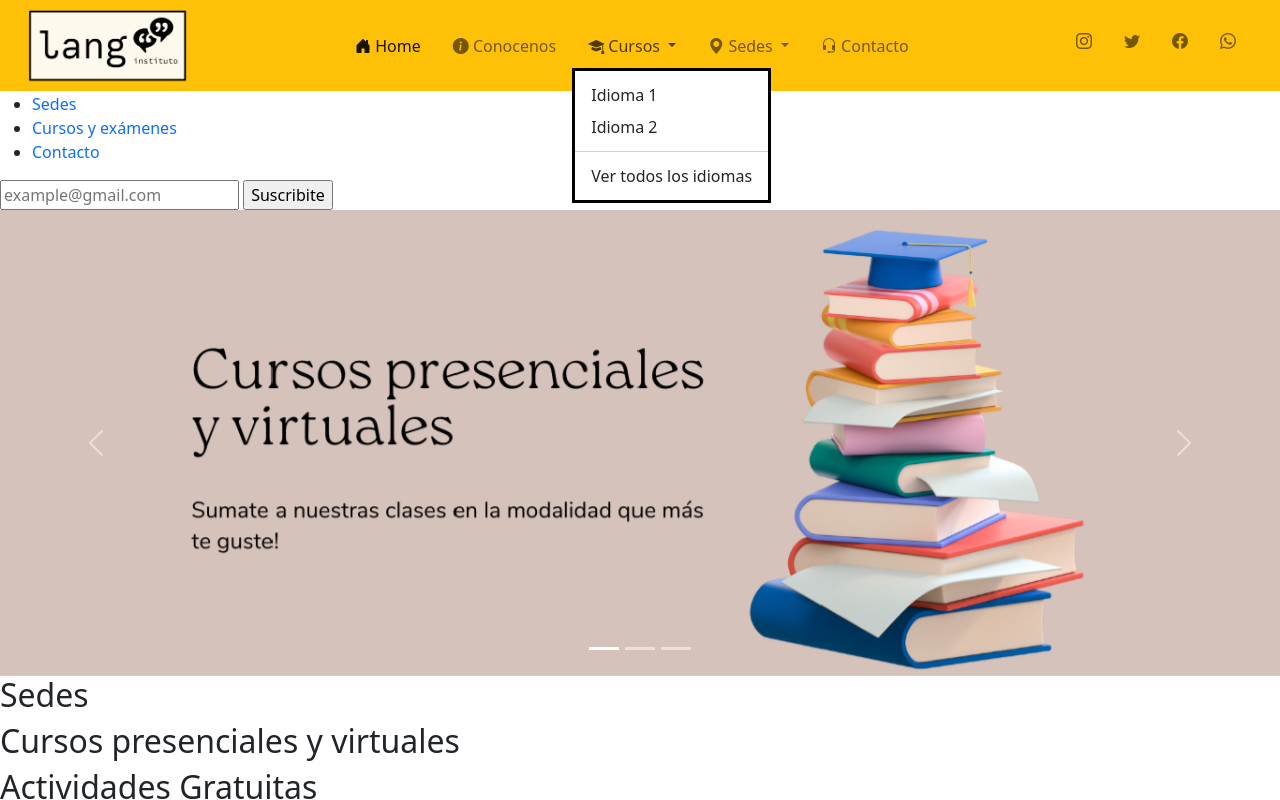
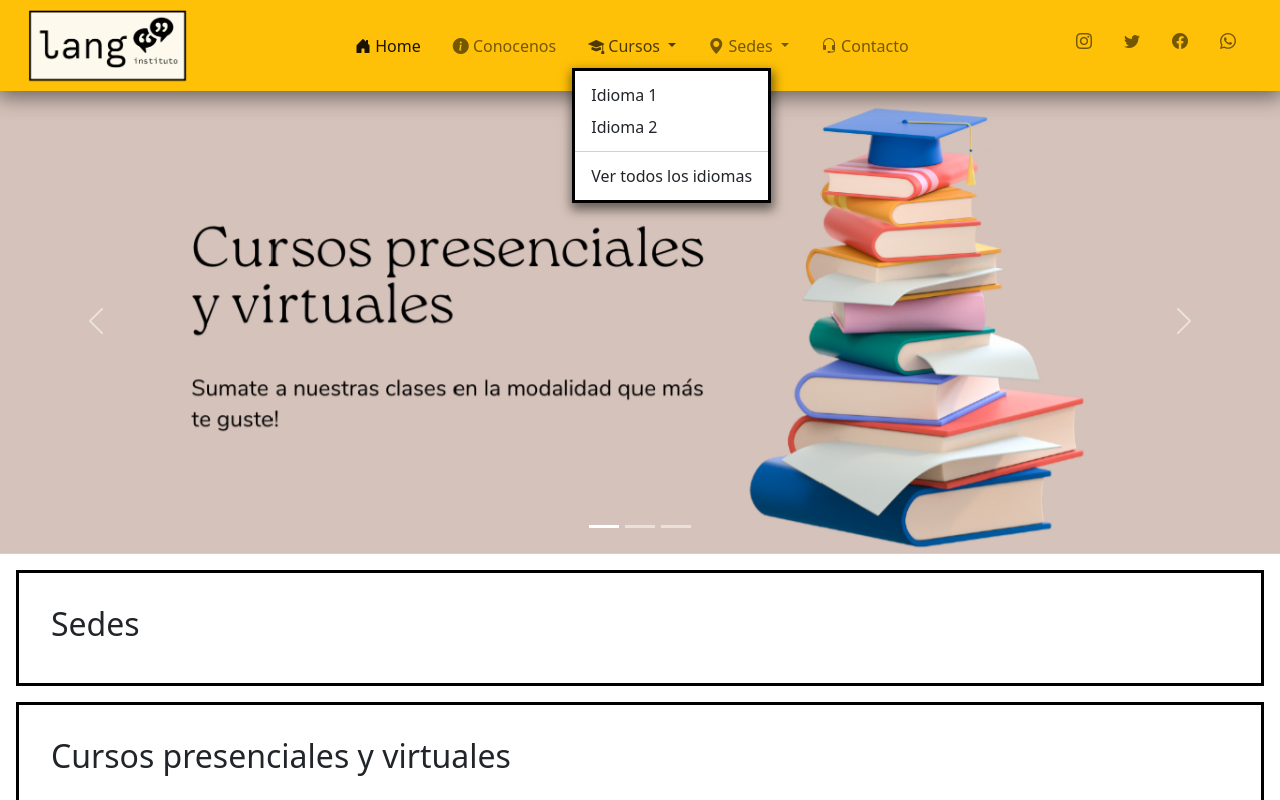
Before and after one commit to sofiagzgh/TPO12, a plain HTML site: page index.html in a window 1280 px wide. Both pictures are taken after a click on the button "Cursos". Shown: the top 800 px of the page. Drawn offline with nearby package versions, Linux system fonts and the light colour scheme.

Commit message:
CSS index
correcciones y separaciones

```diff
--- a/css/index.css
+++ b/css/index.css
@@ -3,21 +3,37 @@ a {
 }
 
 /* HEADER */
+header .navbar {
+    box-shadow: 0px 3px 20px 3px rgba(0,0,0,0.5);
+}
+
+header a:hover{
+    text-shadow: 0 0 15px #ffffff;
+}
+
 header .dropdown-menu {
     border-width: 3px;
     border-color: #000;
     border-radius: 0;
+    box-shadow: 1px 5px 10px 2px rgba(0,0,0,0.5);
 }
 
 header .dropdown-item:hover {
-    background-color: rgba(255, 193, 7, 0.486);
-    font-style: oblique;
+    background-color: #000;
+    color: white;
 }
 
 /* MAIN */
+main {
+    padding-top: 5.5rem;
+}
 
-
-
+article {
+    background-color: #ffffff;
+    border: 3px solid #000;
+    padding: 2rem;
+    margin: 1rem;
+}
 /* FOOTER */
 
 footer {
--- a/index.html
+++ b/index.html
@@ -18,6 +18,7 @@
   </head>
 
   <body>
+  <!-- HEADER -->
     <header>
       <nav class="navbar navbar-expand-lg navbar-light bg-warning fixed-top px-3">
         <div class="container-fluid">
@@ -103,50 +104,9 @@
       </nav>
     </header>
 
-    <header>
-      <!-- A la izquierda el logo que dirige a la misma home -->
-      <div id="logo_home">
-        <a href="index.html" rel="home">
-          <img id="logo" src="logo.png" alt="logo">
-        </a>
-      </div>
-
-      <section id="redes"> <!-- En la misma línea que el logo pero sobre la derecha, los enlaces (con sus íconos correspondientes) a las redes sociales-->
-        <a href="https://www.facebook.com/">FACEBOOK
-            <img src="" alt="">
-        </a>
-
-        <a href="https://www.instagram.com/">INSTAGRAM
-            <img src="" alt="">
-        </a>
-
-        <a href="https://web.whatsapp.com/">WHATSAPP
-            <img src="" alt="">
-        </a>
-
-        <a href="https://www.linkedin.com/">LINKEDIN</a>
-      </section>
-
-      <nav> <!-- Barra de navegación -->
-      	   <ul>
-              <li><a href="#">Quiénes somos</a></li>
-              <li><a href="#">Sedes</a></li>
-              <li><a href="#">Cursos y exámenes</a></li>
-              <li><a href="#">Contacto</a></li>
-           </ul>
-      </nav>
-
-      <section id="alta_newsletter">
-       <form> <!-- Suscribite, podemos sacarlo y armar el formulario en la página de contacto directamente -->
-         <input type="email" name="email" placeholder="example@gmail.com">
-         <input type="submit" value="Suscribite">
-       </form>
-      </section>
-
-    </header>
-
+  <!-- MAIN -->
     <main>
-      <!-- CAROUSEL -->
+    <!-- CAROUSEL -->
       <div id="carouselExampleIndicators" class="carousel slide" data-bs-ride="true">
         <div class="carousel-indicators">
           <button type="button" data-bs-target="#carouselExampleIndicators" data-bs-slide-to="0" class="active" aria-current="true" aria-label="Slide 1"></button>
@@ -173,7 +133,8 @@
           <span class="visually-hidden">Next</span>
         </button>
       </div>
-      <!-- Cuadrado con alguna imagen que nos lleve a la página de cursos -->
+
+    <!-- Cuadrado con alguna imagen que nos lleve a su pagina correspondiente -->
       <article>
         <h2>Sedes</h2>
       </article>
@@ -186,8 +147,13 @@
         <h2>Actividades Gratuitas</h2>
       </article>
 
+      <article>
+        <h2>Contactanos</h2>
+      </article>
+
     </main>
 
+  <!-- FOOTER -->
     <footer>
 
       <div id="logo_home"> <!-- De nuevo el logo como en el header, quizás más chico -->
```
